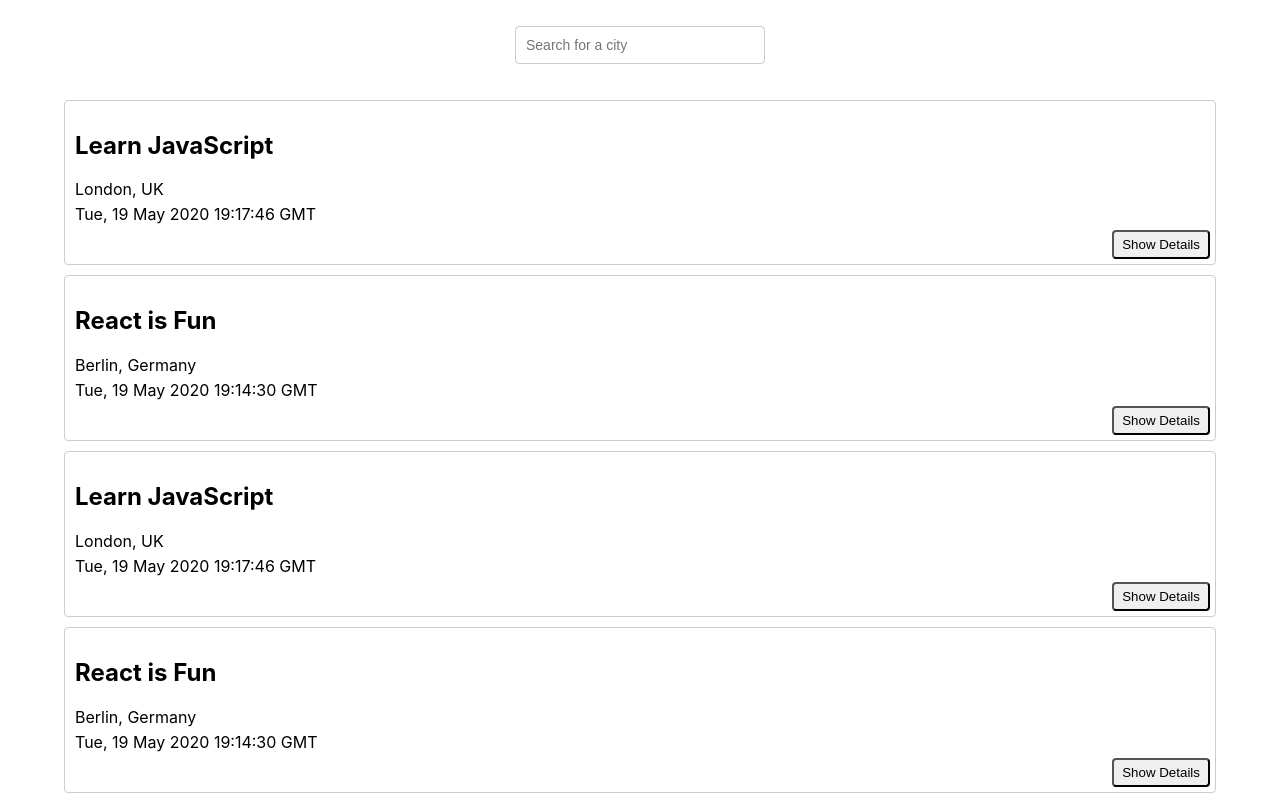
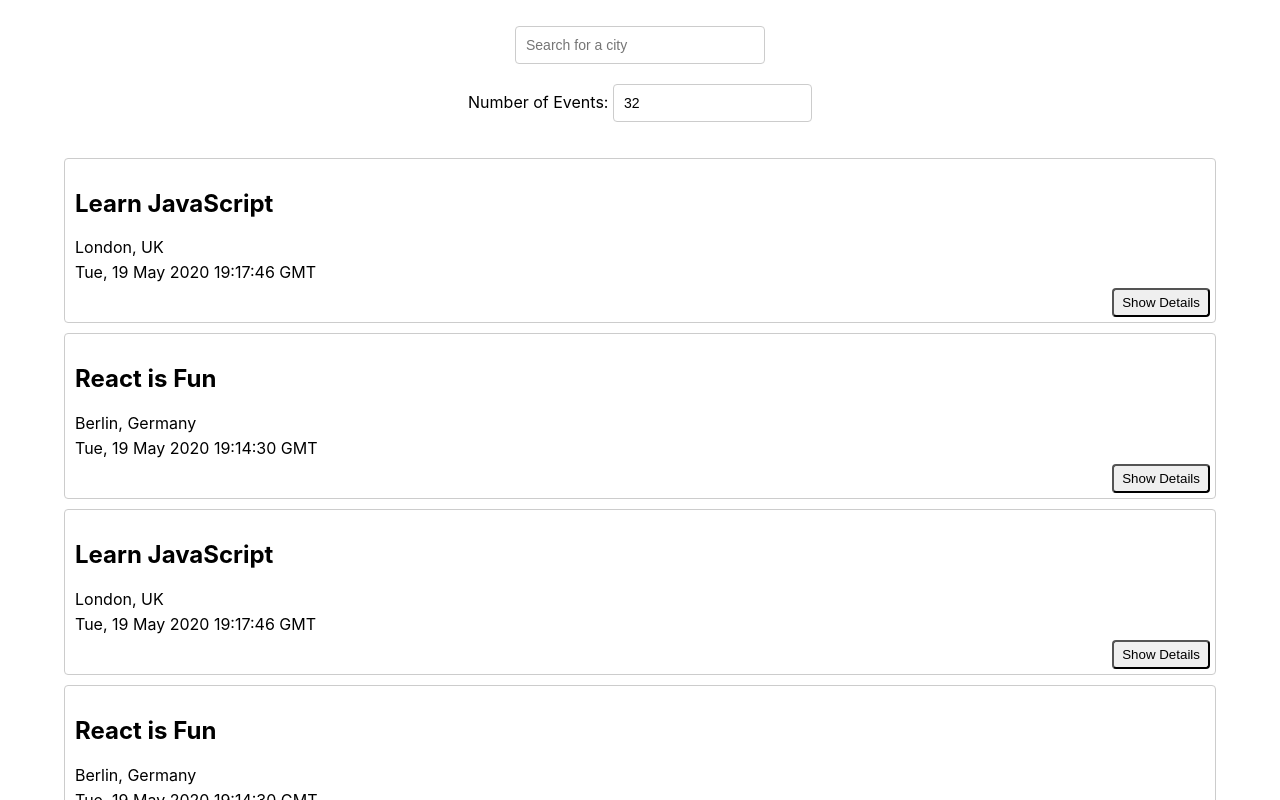
Before and after one commit to juliocgtrz/meet, a React (Create React App) app: page / in a window 1280 px wide. Shown: the top 800 px of the page. Built offline with nearby package versions, Linux system fonts and the light colour scheme.

Commit message:
Update App.js
reordering components

```diff
--- a/src/App.js
+++ b/src/App.js
@@ -30,8 +30,8 @@ const App = () => {
   return (
     <div className="App">
       <CitySearch allLocations={allLocations} setCurrentCity={setCurrentCity} />
+      <NumberOfEvents setCurrentNOE={setCurrentNOE} />
       <EventList events={events} />
-      <NumberOfEvents setCurrentNOE={setCurrentNOE} />
     </div>
   );
 }
```
